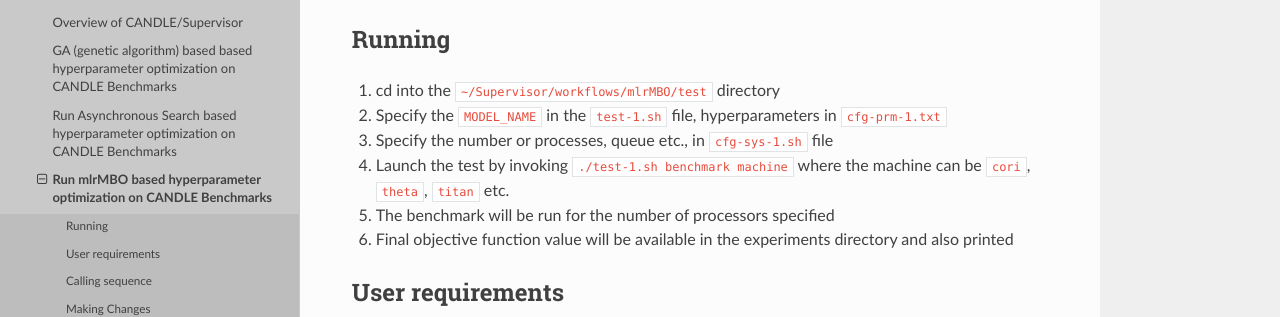
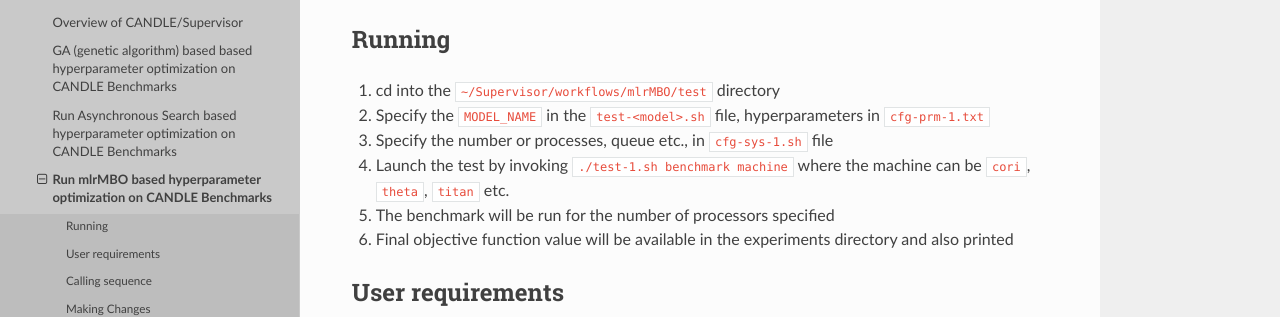
Before and after one commit to ECP-CANDLE/Candle, a Sphinx documentation site: the page built from docs_/source/tutorials/workflow_mlrMBO.rst, in a window 1280 px wide and 900 px high. Shown: the part 295-612 px from the top of the window. Built offline with Sphinx 7.4.7 and the Read the Docs theme 2.0.0, drawn with Linux system fonts in a browser that asks for light colours; pages that are not in the unit, such as notebooks, are missing from menus.

Commit message:
o Add a small change to trigger pages

```diff
--- a/docs_/source/tutorials/workflow_mlrMBO.rst
+++ b/docs_/source/tutorials/workflow_mlrMBO.rst
@@ -9,7 +9,7 @@
 -------
 
 1. cd into the ``~/Supervisor/workflows/mlrMBO/test`` directory
-2. Specify the ``MODEL_NAME`` in the ``test-1.sh`` file, hyperparameters in
+2. Specify the ``MODEL_NAME`` in the ``test-<model>.sh`` file, hyperparameters in
    ``cfg-prm-1.txt``
 3. Specify the number or processes, queue etc., in ``cfg-sys-1.sh`` file
 4. Launch the test by invoking ``./test-1.sh benchmark machine`` where the machine can be ``cori``, ``theta``, ``titan`` etc.
```
